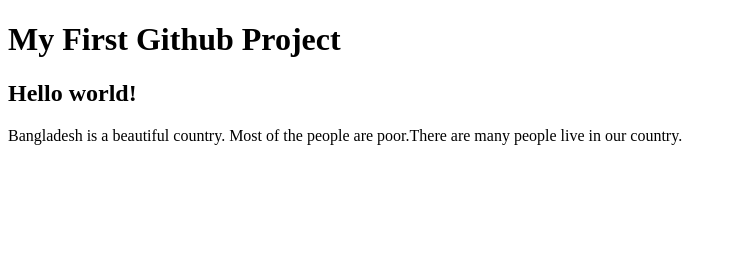
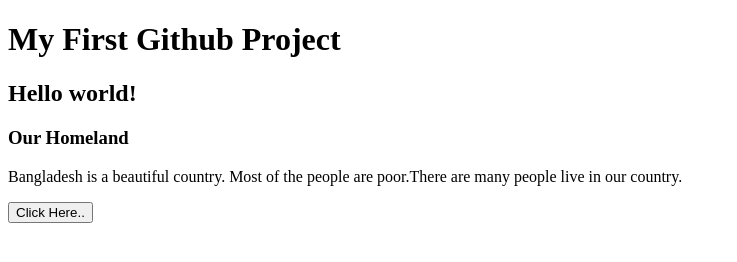
Before and after one commit to ronyweb541/testGithub, a plain HTML site: page index.html in a window 1280 px wide. Shown: the whole page, without its empty margins (0-737 px from the left). Drawn offline with Linux system fonts and the light colour scheme.

Commit message:
first up to date

```diff
--- a/index.html
+++ b/index.html
@@ -10,7 +10,9 @@
     <h1>My First Github Project</h1>
     <h2>Hello world!</h2>
     <div>
+        <h3>Our Homeland </h3>
         <p> Bangladesh is a beautiful country. Most of the people are poor.There are many people live in our country. </p>
+        <button> Click Here.. </button>
     </div>
 </body>
 </html>
```
